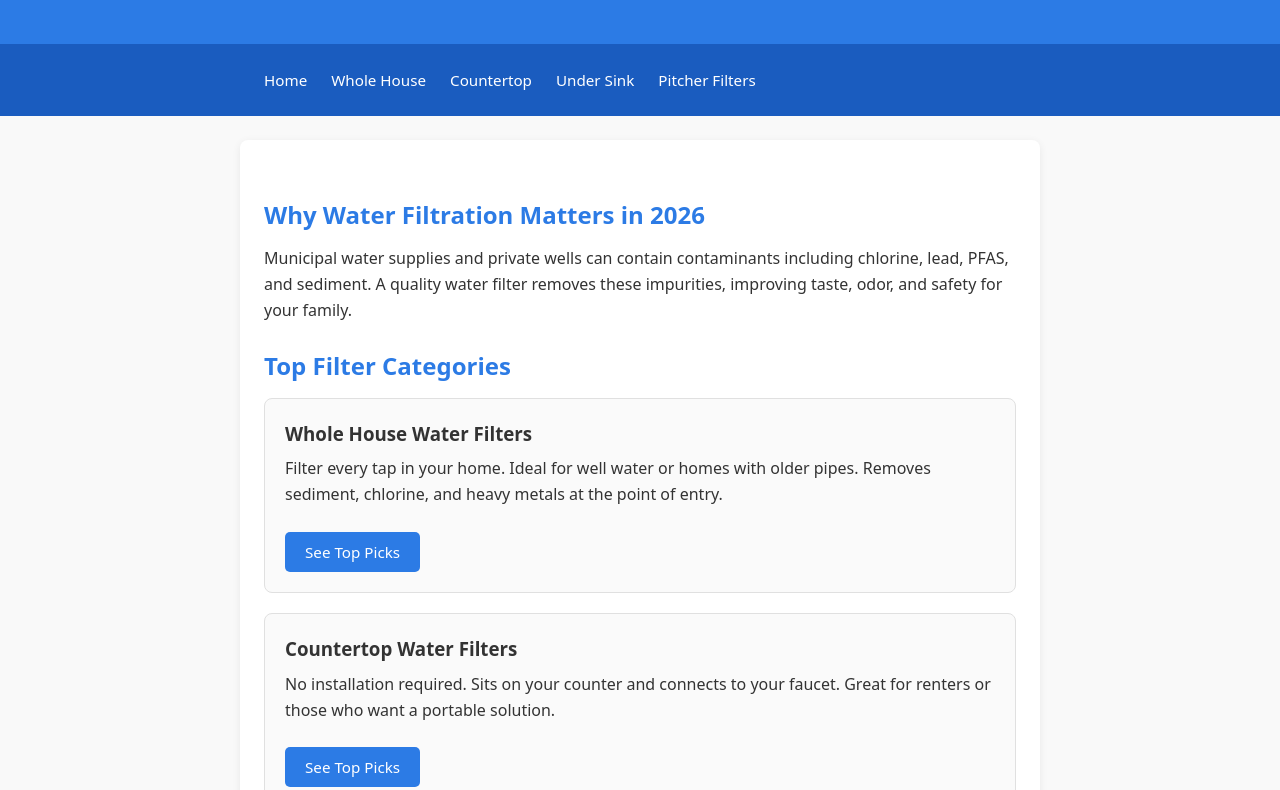
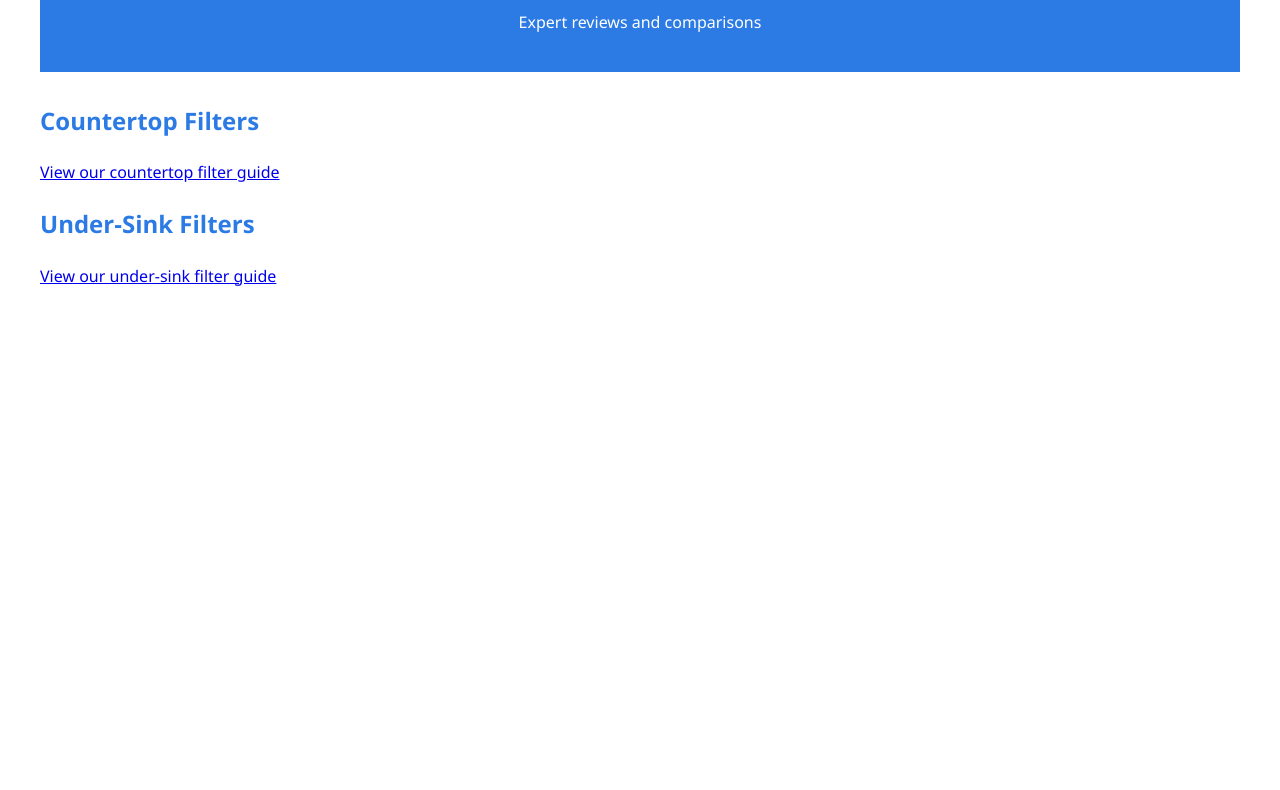
Before and after one commit to RustyShakelford13/water-filter-guide-2026, a plain HTML site: page index.html in a window 1280 px wide. Shown: the part 124-914 px from the top of the page. After the commit the page ends 800 px from the top, so only its background shows below. Drawn offline with Linux system fonts and the light colour scheme.

Commit message:
Update index.html

```diff
--- a/index.html
+++ b/index.html
@@ -3,153 +3,59 @@
 <head>
   <meta charset="UTF-8">
   <meta name="viewport" content="width=device-width, initial-scale=1.0">
-<meta name="description" content="Best water filters of 2026 reviewed and ranked. Compare whole house, under-sink, countertop, and pitcher filters to find the perfect water filtration system for your home.">
-<title>Best Water Filters 2026 - Complete Guide</title>
-<!-- Google tag (gtag.js) -->
-<script async src="https://www.googletagmanager.com/gtag/js?id=G-XXXXXXXXXX"></script>
-<script>
-  window.dataLayer = window.dataLayer || [];
-  function gtag(){dataLayer.push(arguments);}
-  gtag('js', new Date());
-  gtag('config', 'G-XXXXXXXXXX');
-</script>
+  <title>Water Filter Guide 2026</title>
   <style>
-*, *::before, *::after { box-sizing: border-box; margin: 0; padding: 0; }
     body {
-  font-family: system-ui, -apple-system, BlinkMacSystemFont, 'Segoe UI', sans-serif;
-  font-size: 1rem;
+      font-family: 'Segoe UI', system-ui, -apple-system, sans-serif;
       line-height: 1.6;
       color: #333;
-  background: #f9f9f9;
-}
-.container {
-  max-width: 800px;
+      max-width: 1200px;
       margin: 0 auto;
-  padding: 1rem 1.5rem;
+      padding: 20px;
     }
     header {
       background: #2c7be5;
-  color: #fff;
-  padding: 1.5rem 0;
+      color: white;
+      padding: 20px;
+      text-align: center;
+      margin-bottom: 30px;
     }
-header .container h1 {
-  color: #fff;
-  font-size: 1.8rem;
+    h1, h2, h3 {
+      color: #2c7be5;
     }
-main .container {
-  background: #fff;
+    .product-card {
+      border: 1px solid #ddd;
       border-radius: 8px;
-  padding: 2rem 1.5rem;
-  margin-top: 1.5rem;
-  box-shadow: 0 2px 8px rgba(0,0,0,0.07);
+      padding: 20px;
+      margin-bottom: 20px;
+      background: white;
     }
-nav.site-nav {
-  background: #1a5cbf;
-  padding: 0.5rem 0;
-}
-nav.site-nav .container {
-  display: flex;
-  gap: 1.5rem;
-  flex-wrap: wrap;
-}
-nav.site-nav a {
-  color: #fff;
-  text-decoration: none;
-  font-size: 0.95rem;
-}
-nav.site-nav a:hover { text-decoration: underline; }
-h2 { margin: 1.5rem 0 0.75rem; color: #2c7be5; }
-h3 { margin: 1.25rem 0 0.5rem; }
-p { margin-bottom: 1rem; }
-.card {
-  border: 1px solid #e0e0e0;
-  border-radius: 8px;
-  padding: 1.25rem;
-  margin-bottom: 1.25rem;
-  background: #fafafa;
-}
-.card h3 { margin-top: 0; }
-.btn {
-  display: inline-block;
+    .buy-button {
       background: #2c7be5;
-  color: #fff;
-  padding: 0.5rem 1.25rem;
-  border-radius: 5px;
-  text-decoration: none;
-  font-size: 0.95rem;
-  margin-top: 0.5rem;
-}
-.btn:hover { background: #1a5cbf; }
-footer {
-  text-align: center;
-  padding: 2rem 0;
-  color: #888;
-  font-size: 0.875rem;
-  margin-top: 2rem;
+      color: white;
+      padding: 10px 15px;
+      border: none;
+      border-radius: 4px;
+      cursor: pointer;
     }
   </style>
 </head>
 <body>
   <header>
-  <div class="container">
     <h1>Best Water Filters 2026</h1>
-    <p>Your complete guide to clean, safe drinking water</p>
-  </div>
+    <p>Expert reviews and comparisons</p>
   </header>
-<nav class="site-nav">
-  <div class="container">
-    <a href="index.html">Home</a>
-    <a href="best-whole-house-water-filters.html">Whole House</a>
-    <a href="countertop.html">Countertop</a>
-    <a href="under-sink.html">Under Sink</a>
-    <a href="pitcher-filters.html">Pitcher Filters</a>
-  </div>
-</nav>
+
   <main>
-  <div class="container">
-    <h2>Why Water Filtration Matters in 2026</h2>
-    <p>Municipal water supplies and private wells can contain contaminants including chlorine, lead, PFAS, and sediment. A quality water filter removes these impurities, improving taste, odor, and safety for your family.</p>
+    <section>
+      <h2>Countertop Filters</h2>
+      <p><a href="countertop.html">View our countertop filter guide</a></p>
+    </section>
 
-    <h2>Top Filter Categories</h2>
-
-    <div class="card">
-      <h3>Whole House Water Filters</h3>
-      <p>Filter every tap in your home. Ideal for well water or homes with older pipes. Removes sediment, chlorine, and heavy metals at the point of entry.</p>
-      <a class="btn" href="best-whole-house-water-filters.html">See Top Picks</a>
-    </div>
-
-    <div class="card">
-      <h3>Countertop Water Filters</h3>
-      <p>No installation required. Sits on your counter and connects to your faucet. Great for renters or those who want a portable solution.</p>
-      <a class="btn" href="countertop.html">See Top Picks</a>
-    </div>
-
-    <div class="card">
-      <h3>Under-Sink Water Filters</h3>
-      <p>Hidden under your sink for a clean look. Provides filtered water directly from a dedicated faucet. Excellent for high-volume households.</p>
-      <a class="btn" href="under-sink.html">See Top Picks</a>
-    </div>
-
-    <div class="card">
-      <h3>Pitcher Water Filters</h3>
-      <p>Affordable and easy to use. Fill the pitcher and let gravity do the work. Perfect for apartments or light daily use.</p>
-      <a class="btn" href="pitcher-filters.html">See Top Picks</a>
-    </div>
-
-    <h2>How We Test &amp; Rate Filters</h2>
-    <p>Our team evaluates each filter on contaminant removal efficiency, flow rate, filter lifespan, ease of installation, and overall value. We consult NSF/ANSI certification data and independent lab results to give you unbiased recommendations.</p>
-
-    <h2>Quick Comparison: Filter Types</h2>
-    <p><strong>Whole House:</strong> Best coverage, higher cost, professional install may be needed.<br>
-    <strong>Under Sink:</strong> High performance, moderate cost, semi-permanent install.<br>
-    <strong>Countertop:</strong> Easy setup, moderate performance, portable.<br>
-    <strong>Pitcher:</strong> Lowest cost, slowest flow, no installation.</p>
-  </div>
+    <section>
+      <h2>Under-Sink Filters</h2>
+      <p><a href="under-sink.html">View our under-sink filter guide</a></p>
+    </section>
   </main>
-<footer>
-  <div class="container">
-    <p>&copy; 2026 Water Filter Guide. All rights reserved. | This site contains affiliate links.</p>
-  </div>
-</footer>
 </body>
 </html>
```
Lines whose indentation alone changed are shown as unchanged.
